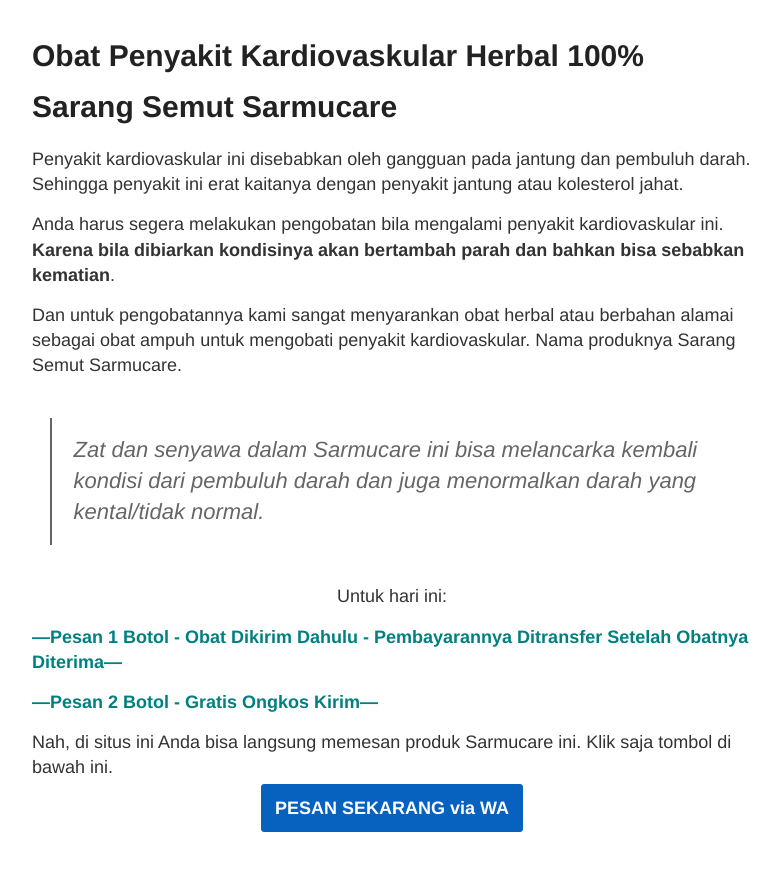
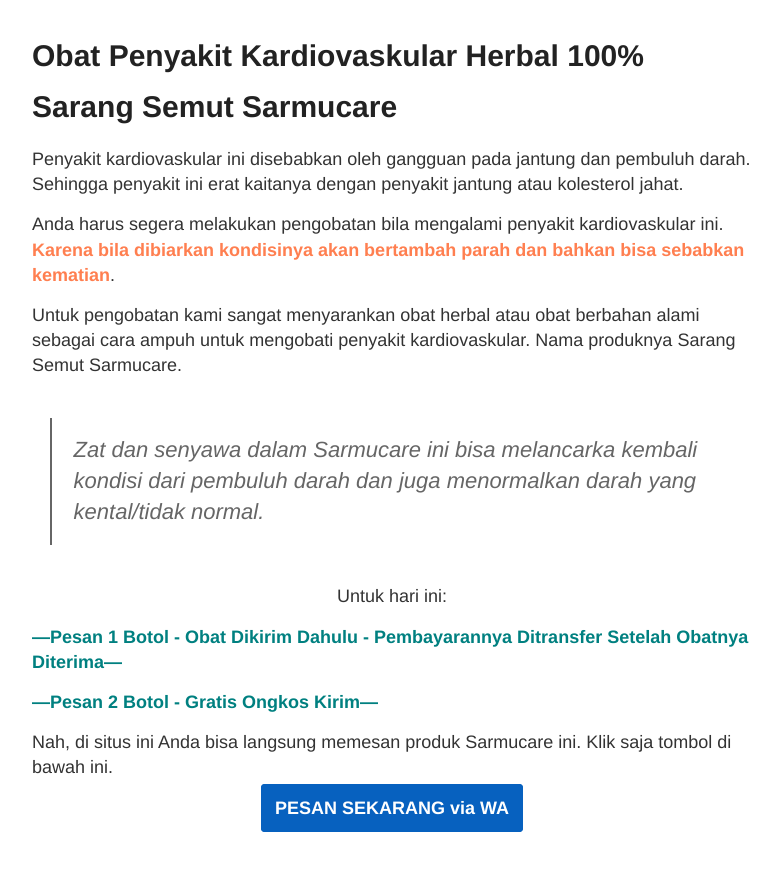
Before and after one commit to zeinherbal/zeinherbal.github.io, a Jekyll site: the page built from _posts/2019-12-04-obat-penyakit-kardiovaskular.md, in a window 1280 px wide and 900 px high. Shown: the top 871 px of the window, without its empty margins (248-1028 px from the left). Built offline with Jekyll 4.4.1, drawn with Linux system fonts in a browser that asks for light colours; a script that is not in the unit is left out.

Commit message:
Update 2019-12-04-obat-penyakit-kardiovaskular.md

```diff
--- a/_posts/2019-12-04-obat-penyakit-kardiovaskular.md
+++ b/_posts/2019-12-04-obat-penyakit-kardiovaskular.md
@@ -6,9 +6,9 @@
 
 Penyakit kardiovaskular ini disebabkan oleh gangguan pada jantung dan pembuluh darah. Sehingga penyakit ini erat kaitanya dengan penyakit jantung atau kolesterol jahat.
 
-Anda harus segera melakukan pengobatan bila mengalami penyakit kardiovaskular ini. **Karena bila dibiarkan kondisinya akan bertambah parah dan bahkan bisa sebabkan kematian**.
+Anda harus segera melakukan pengobatan bila mengalami penyakit kardiovaskular ini. <strong style="color: coral;">Karena bila dibiarkan kondisinya akan bertambah parah dan bahkan bisa sebabkan kematian</strong>.
 
-Dan untuk pengobatannya kami sangat menyarankan obat herbal atau berbahan alamai sebagai obat ampuh untuk mengobati penyakit kardiovaskular. Nama produknya Sarang Semut Sarmucare.
+Untuk pengobatan kami sangat menyarankan obat herbal atau obat berbahan alami sebagai cara ampuh untuk mengobati penyakit kardiovaskular. Nama produknya Sarang Semut Sarmucare.
 
 > Zat dan senyawa dalam Sarmucare ini bisa melancarka kembali kondisi dari pembuluh darah dan juga menormalkan darah yang kental/tidak normal.
 
```
